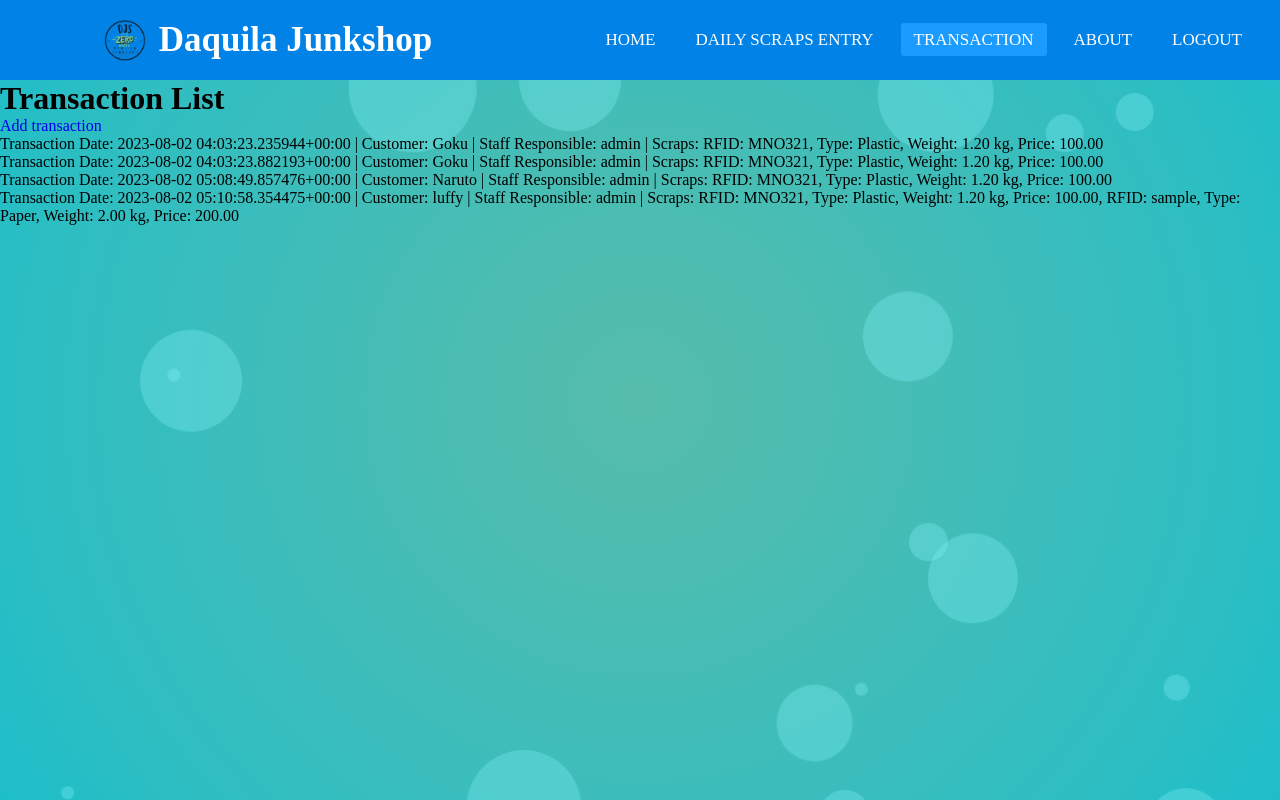
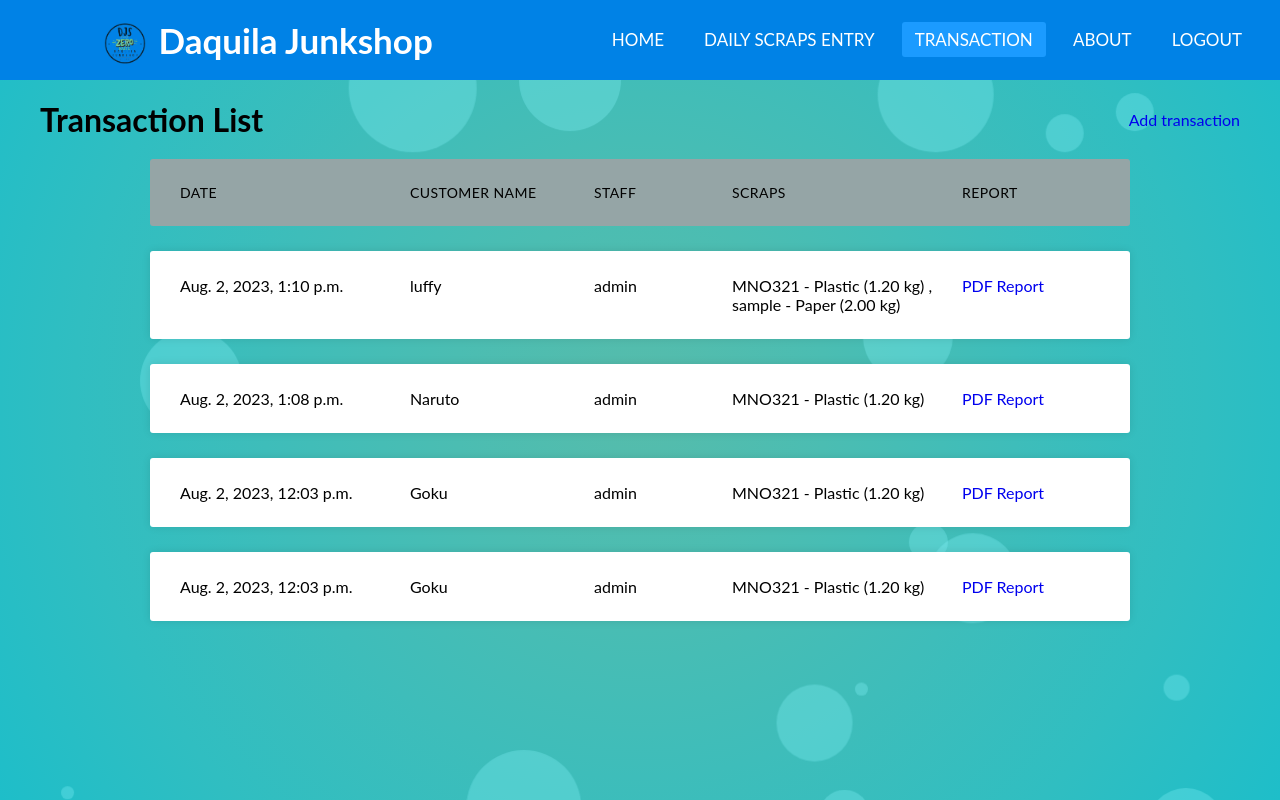
Before and after one commit to gemrey13/TPS-IM, a Django app: page /transaction_list/ in a window 1280 px wide. Run offline with Django 4.2, Linux system fonts and the light colour scheme; a user stored in the database is signed in; data comes from the database, SQL or seed files in the repository; both versions use the stored data as it was after the commit.

```diff
--- a/system/app1/templates/transaction_list.html
+++ b/system/app1/templates/transaction_list.html
@@ -1,11 +1,36 @@
 {% extends "base.html" %}
 {% block content %}
 {% load static %}
+<link rel="stylesheet" type="text/css" href="{% static 'transaction_list.css' %}">
+<div class="header">
     <h1>Transaction List</h1>
     <a href="{% url 'create_transaction' %}">Add transaction</a>
-    <ul>
-        {% for transaction in transactions %}
-            <li>{{ transaction }}</li>
-        {% endfor %}
-    </ul>
+</div>
+<div class="container">
+  <ul class="responsive-table">
+    <li class="table-header">
+      <div class="col col-1">Date</div>
+      <div class="col col-2">Customer Name</div>
+      <div class="col col-3">Staff</div>
+      <div class="col col-4">Scraps</div>
+      <div class="col col-5">Report</div>
+    </li>
+    {% for transaction in transactions %}
+    <li class="table-row">
+      <div class="col col-1" data-label="Job Id">{{ transaction.date }}</div>
+      <div class="col col-2" data-label="Customer Name">{{ transaction.customer }}</div>
+      <div class="col col-3" data-label="Staff">{{ transaction.staff_responsible }}</div>
+      <div class="col col-4" data-label="Scraps">
+        {% for scrap_item in transaction.scraps.all %}
+                {{ scrap_item.RFID }} - {{ scrap_item.scrap_type.name }} ({{ scrap_item.weight }} kg)
+                {% if not forloop.last %}, {% endif %}
+            {% endfor %}
+      </div>
+      <div class="col col-5" data-label="report">
+          <a href="{% url 'transaction_report' transaction.id %}" target="_blank">PDF Report</a>
+      </div>
+    </li>
+    {% endfor %}
+  </ul>
+</div>
 {% endblock content %}
--- a/system/app1/urls.py
+++ b/system/app1/urls.py
@@ -7,7 +7,7 @@ urlpatterns = [
     path('remove_scrap_entry_detail/<int:detail_id>/', views.remove_scrap_entry_detail, name='remove_scrap_entry_detail'),
     path('add_scrap_item_to_daily_scrap_entry/<int:entry_id>/', views.add_scrap_item_to_daily_scrap_entry, name='add_scrap_item_to_daily_scrap_entry'),
 
-    path('generate-pdf-report/', views.generate_pdf_report, name='generate_pdf_report'),
+    path('transaction-report/<int:transaction_id>/', views.transaction_report, name='transaction_report'),
 
 
     path('create_transaction/', views.create_transaction, name='create_transaction'),
--- a/system/app1/views.py
+++ b/system/app1/views.py
@@ -5,8 +5,7 @@ from django.contrib.auth.decorators import login_required
 from django.contrib.auth.models import User
 from django.db.models import F
 from django.contrib import messages
-from django.utils import timezone
-
+from django.utils.timezone import localtime
 from .models import *
 
 from django.http import HttpResponse
@@ -15,6 +14,40 @@ from reportlab.lib import colors
 from reportlab.pdfgen import canvas
 from reportlab.platypus import SimpleDocTemplate, Table, TableStyle
 
+from django.http import HttpResponse
+from django.template.loader import render_to_string
+from reportlab.pdfgen import canvas
+
+
+
+def transaction_report(request, transaction_id):
+    transaction = Transaction.objects.get(id=transaction_id)
+    transaction_date = localtime(transaction.date)
+    formatted_date = transaction_date.strftime('%B %d, %Y - %I:%M %p')
+
+    pdf_content = render_to_string('pdf-report/transaction-pdf.html', {'transaction': transaction})
+
+    response = HttpResponse(content_type='application/pdf')
+    response['Content-Disposition'] = f'attachment; filename="transaction_report_{transaction_id}.pdf"'
+
+    p = canvas.Canvas(response)
+    p.drawString(100, 790, "Transaction Report")
+    p.drawString(100, 750, f"Date: {formatted_date}")
+    p.drawString(100, 730, f"Customer Name: {transaction.customer}")
+    p.drawString(100, 710, f"Contact Number: {transaction.customer.contact_number}")
+    p.drawString(100, 690, f"Customer Address: {transaction.customer.address}")
+    p.drawString(100, 670, f"Staff: {transaction.staff_responsible}")
+    p.drawString(100, 650, "Scraps:")
+
+    y = 630
+    for scrap_item in transaction.scraps.all():
+        p.drawString(120, y, f"{scrap_item.RFID} - {scrap_item.scrap_type.name} ({scrap_item.weight} kg)")
+        y -= 20
+
+    p.showPage()
+    p.save()
+
+    return response
 
 
 def generate_pdf_report(request):
@@ -254,5 +287,5 @@ def create_transaction(request):
 
 @login_required(login_url='login')
 def transaction_list(request):
-    transactions = Transaction.objects.all()
+    transactions = Transaction.objects.all().order_by('-date')
     return render(request, 'transaction_list.html', {'transactions': transactions})
--- /dev/null
+++ b/system/static/transaction_list.css
@@ -0,0 +1,80 @@
+body {
+  font-family: 'lato', sans-serif;
+}
+.header{
+  display: flex;
+  justify-content: space-between;
+  align-items: center;
+  padding: 0 20px;
+  margin: 20px;
+}
+
+.container {
+  max-width: 1000px;
+  margin-left: auto;
+  margin-right: auto;
+  padding-left: 10px;
+  padding-right: 10px;
+}
+h2 {
+  font-size: 26px;
+  margin: 20px 0;
+  text-align: center;
+}
+h2 small {
+  font-size: 0.5em;
+}
+.responsive-table li {
+  border-radius: 3px;
+  padding: 25px 30px;
+  display: flex;
+  justify-content: space-between;
+  margin-bottom: 25px;
+}
+.responsive-table .table-header {
+  background-color: #95A5A6;
+  font-size: 14px;
+  text-transform: uppercase;
+  letter-spacing: 0.03em;
+}
+.responsive-table .table-row {
+  background-color: #ffffff;
+  box-shadow: 0px 0px 9px 0px rgba(0, 0, 0, 0.1);
+}
+.responsive-table .col-1 {
+  flex-basis: 25%;
+}
+.responsive-table .col-2 {
+  flex-basis: 20%;
+}
+.responsive-table .col-3 {
+  flex-basis: 15%;
+}
+.responsive-table .col-4 {
+  flex-basis: 25%;
+}
+.responsive-table .col-5 {
+  flex-basis: 15%;
+}
+@media (max-width: 767px) {
+  .responsive-table .table-header {
+    display: none;
+  }
+  .responsive-table li {
+    display: block;
+  }
+  .responsive-table .col {
+    flex-basis: 100%;
+  }
+  .responsive-table .col {
+    display: flex;
+    padding: 10px 0;
+  }
+  .responsive-table .col:before {
+    color: #6C7A89;
+    padding-right: 10px;
+    content: attr(data-label);
+    flex-basis: 50%;
+    text-align: right;
+  }
+}
```
Also changed, not shown: system/app1/templates/pdf-report/transaction-pdf.html (added, +20 -0 lines), system/db.sqlite3.
